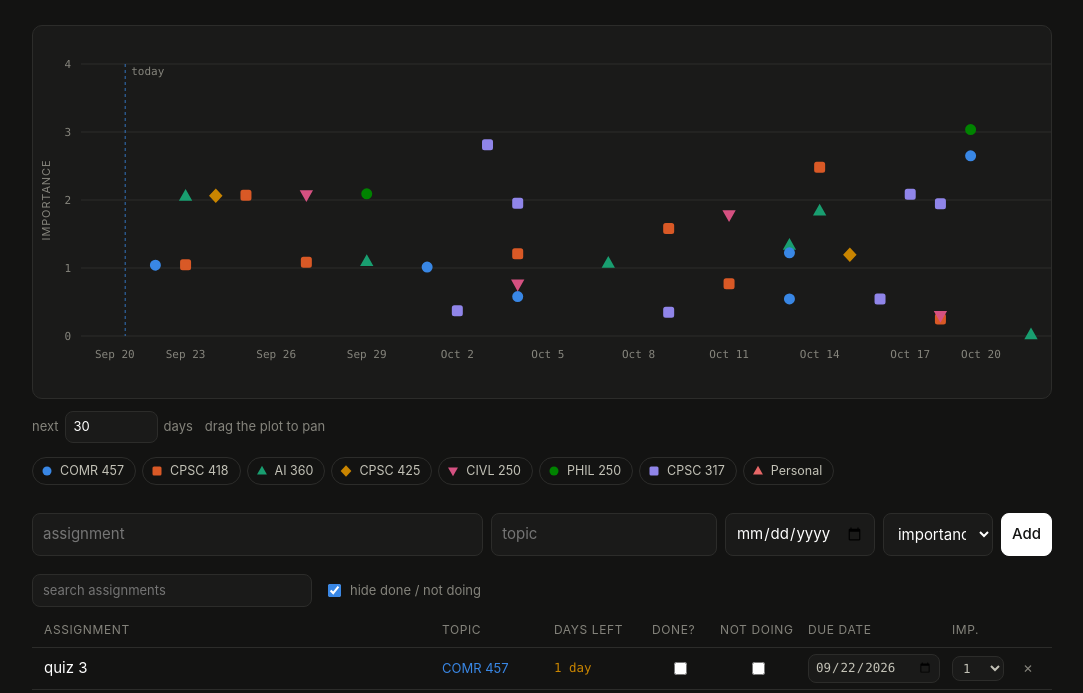
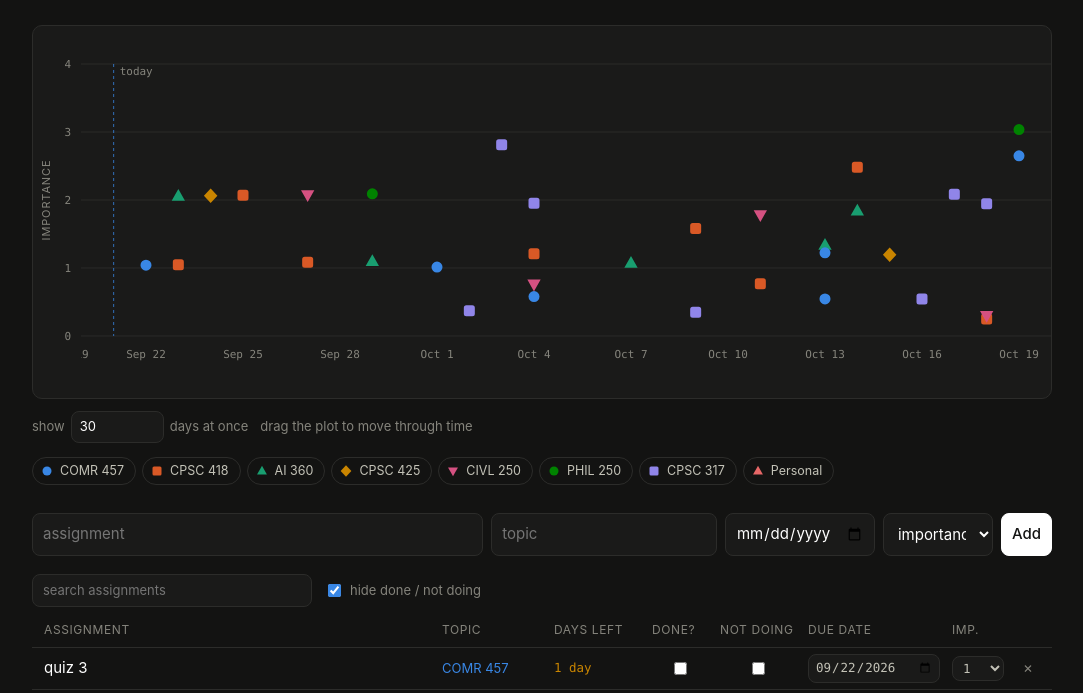
Before and after one commit to douglasichen/eisenhower, a plain HTML site: page index.html in a window 1280 px wide. Shown: the part 84-777 px from the top of the page, without its empty margins (98-1181 px from the left). Drawn offline with Linux system fonts and the light colour scheme.

Commit message:
day box is now zoom: N days fill the viewport, drag moves through the whole timeline

```diff
--- a/index.html
+++ b/index.html
@@ -150,8 +150,8 @@
       </div>
 
       <div class="bar range">
-        <label>next <input type="number" id="days" value="30" min="1" max="730" /> days</label>
-        <span class="sub">drag the plot to pan</span>
+        <label>show <input type="number" id="days" value="30" min="1" max="730" /> days at once</label>
+        <span class="sub">drag the plot to move through time</span>
       </div>
 
       <div class="legend" id="legend"></div>
@@ -227,25 +227,30 @@
       const H = 340, T = 22, B = 46, L = 14, R = 20, PX_DAY = 30, IMP_MAX = 4;
       const bandY = (imp) => H - B - (imp / IMP_MAX) * (H - T - B);
 
-      // yesterday → N days out, N from the "next … days" box
-      function span() {
-        const t0 = today();
-        const n = Math.min(730, Math.max(1, +$('#days').value || 30));
-        return [new Date(t0 - DAY), new Date(t0.getTime() + n * DAY)];
+      // the whole timeline lives in the svg; the box sets how many days are on screen at once
+      function timeline() {
+        const t0 = today().getTime();
+        const dues = db.assignments.map((a) => parse(a.due).getTime());
+        return [new Date(Math.min(t0, ...dues) - 2 * DAY), new Date(Math.max(t0 + 14 * DAY, ...dues) + 2 * DAY)];
       }
 
+      let view = { min: null, pxDay: 1, leftDate: null }; // leftDate = what sits at the viewport's left edge
+
       function drawPlot() {
-        const [min, max] = span();
+        const sc = $('.scroll');
+        const [min, max] = timeline();
         const days = (max - min) / DAY;
-        const W = Math.max($('.scroll').clientWidth, days * PX_DAY + L + R);
-        const x = (d) => L + ((d - min) / DAY / days) * (W - L - R);
+        const window = Math.min(730, Math.max(1, +$('#days').value || 30));
+        const pxDay = sc.clientWidth / window;
+        const W = Math.max(sc.clientWidth, days * pxDay);
+        const x = (d) => ((d - min) / DAY) * pxDay;
         const t0 = today();
-        const items = visible().filter((a) => parse(a.due) >= min && parse(a.due) <= max);
+        const items = visible();
 
         let svg = '';
         for (let i = 1; i <= IMP_MAX; i++) svg += `<line class="grid" x1="0" x2="${W}" y1="${bandY(i)}" y2="${bandY(i)}" />`;
 
-        const step = Math.max(1, Math.ceil(days / ((W - L - R) / 72)));
+        const step = Math.max(1, Math.ceil(72 / pxDay));
         for (let d = 0; d <= days; d += step) {
           const date = new Date(min.getTime() + d * DAY);
           const anchor = d === 0 ? 'start' : d + step > days ? 'end' : 'middle';
@@ -272,6 +277,11 @@
         plot.setAttribute('width', W);
         plot.setAttribute('height', H);
         plot.innerHTML = svg;
+
+        // keep looking at the same date when the zoom or the data changes
+        if (view.leftDate === null) view.leftDate = t0.getTime() - DAY;
+        view = { min, pxDay, leftDate: view.leftDate };
+        sc.scrollLeft = ((view.leftDate - min) / DAY) * pxDay;
 
         // fixed gutter so the importance scale stays put while the dates scroll
         $('#yaxis').setAttribute('height', H);
@@ -423,6 +433,9 @@
       });
       sc.addEventListener('pointermove', (e) => drag && (sc.scrollLeft = drag.left - (e.clientX - drag.x)));
       sc.addEventListener('pointerup', () => { drag = null; sc.classList.remove('dragging'); });
+      sc.addEventListener('scroll', () => {
+        if (view.min) view.leftDate = view.min.getTime() + (sc.scrollLeft / view.pxDay) * DAY;
+      });
 
       $('#days').value = localStorage.days || 30; // view setting, not data — stays out of the db
       $('#days').oninput = () => { localStorage.days = $('#days').value; drawPlot(); };
```
